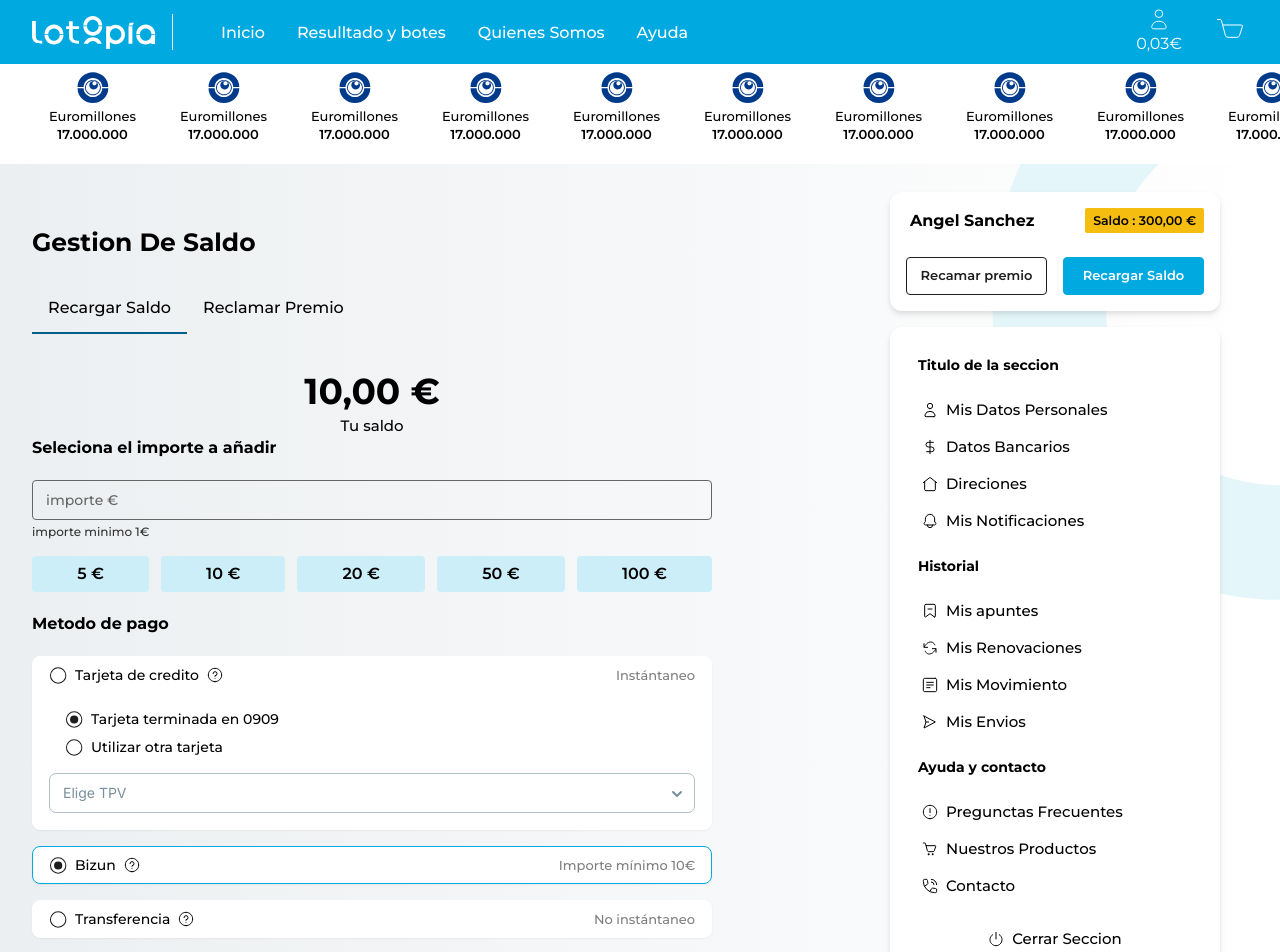
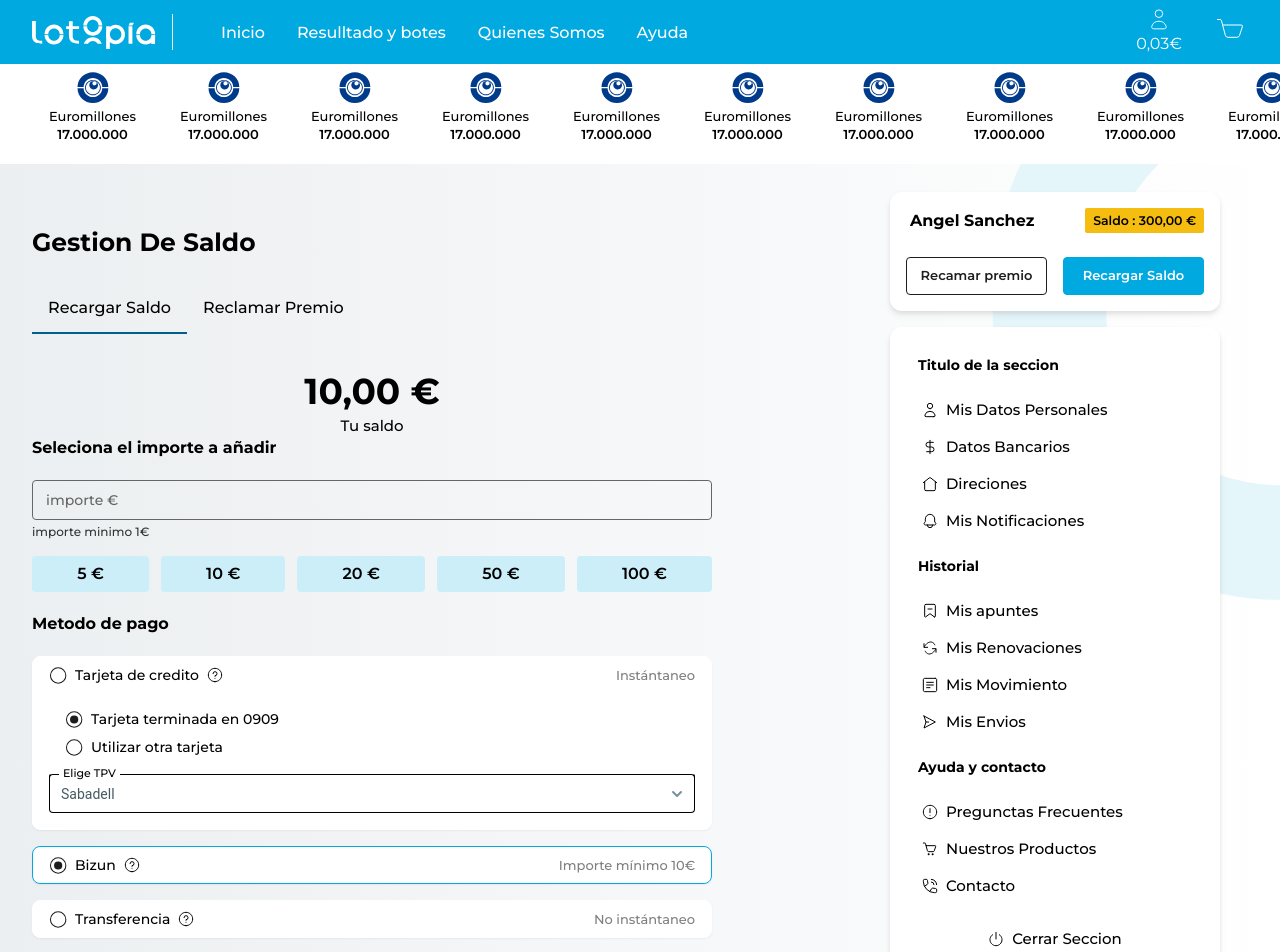
Before and after one commit to angeleesc/pulpo-line-challenger-2, a Next.js app: page / in a window 1280 px wide. Shown: the top 952 px of the page. Built offline with nearby package versions, Linux system fonts and the light colour scheme.

Commit message:
transicion del select

```diff
--- a/src/app/component/template/payment-radio-options/PaymentRadionOption.tsx
+++ b/src/app/component/template/payment-radio-options/PaymentRadionOption.tsx
@@ -56,7 +56,7 @@ export default function PaymentRadionOption() {
         </div>
 
         <div className="w-full  custom-select-zone my-4">
-          <Select label="Elige TPV" className="custom-select" onChange={( val) =>{ setcreditcardBrand(val)}}>
+          <Select value={"Sabadell"} label="Elige TPV" className="custom-select" onChange={( val) =>{ setcreditcardBrand(val)}}>
             {cardsBrand.map((option, i) => {
               return (
                 <Option key={i} value={option}>
--- a/src/app/component/template/payment-radio-options/payment-radio-option.scss
+++ b/src/app/component/template/payment-radio-options/payment-radio-option.scss
@@ -1,4 +1,85 @@
 .payment-methos-container {
+
+    // "peer
+    // w-full
+    // h-full
+    // bg-transparent
+    // text-blue-gray-700
+    // font-sans
+    // font-normal
+    // text-left
+    // outline
+    // outline-0
+    // focus:outline-0
+    // disabled:bg-blue-gray-50
+    // disabled:border-0
+    // disabled:cursor-not-allowed
+    // transition-all
+    // border-2
+    // text-sm
+    // px-3
+    // py-2.5
+    // rounded-[7px]
+    // border-gray-900
+    // border-t-transparent
+    // custom-select"
+
+    // zona del labe
+
+    // flex
+    // w-full
+    // h-full
+    // select-none
+    // pointer-events-none
+    // absolute
+    // left-0
+    // font-normal
+    // transition-all
+    // -top-1.5
+    // before:content[' ']
+    // before:block before:box-border
+    // before:w-2.5
+    // before:h-1.5
+    // before:mt-[6.5px]
+    // before:mr-1
+    // before:rounded-tl-md
+    // before:pointer-events-none
+    // before:transition-all
+    // peer-disabled:before:border-transparent
+    // after:content[' ']
+    // after:block
+    // after:flex-grow
+    // after:box-border
+    // after:w-2.5
+    // after:h-1.5
+    // after:mt-[6.5px]
+    // after:ml-1
+    // after:rounded-tr-md
+    // after:pointer-events-none
+    // after:transition-all
+    // peer-disabled:after:border-transparent
+    // text-[11px]
+    // peer-disabled:text-transparent
+    // before:border-t-2
+    // before:border-l-2
+    // after:border-t-2
+    // after:border-r-2
+    // leading-tight
+    // text-gray-900
+    // before:border-gray-900
+    // after:border-gray-900
+
+
+    .custom-select-zone {
+        button {
+            @apply border border-body-100 border-t-transparent rounded;
+
+        }
+
+        label {
+            @apply before:border-t before:border-l after:border-t after:border-r before:border-body-100 after:border-body-100  before:rounded-tl after:rounded-tr text-body-100 font-montserrat font-medium;
+        }
+    }
 
     .credit-card-zone {
 
@@ -14,7 +95,7 @@
         }
 
         .card-option-zone {
-          @apply mt-4;
+            @apply mt-4;
 
             .payment-option-item {
                 @apply p-0 m-0;
```
